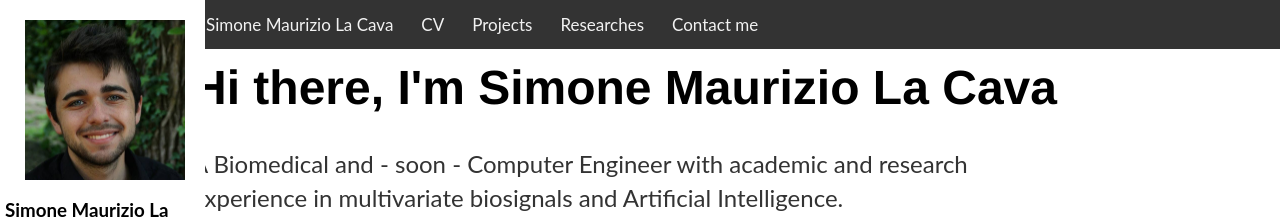
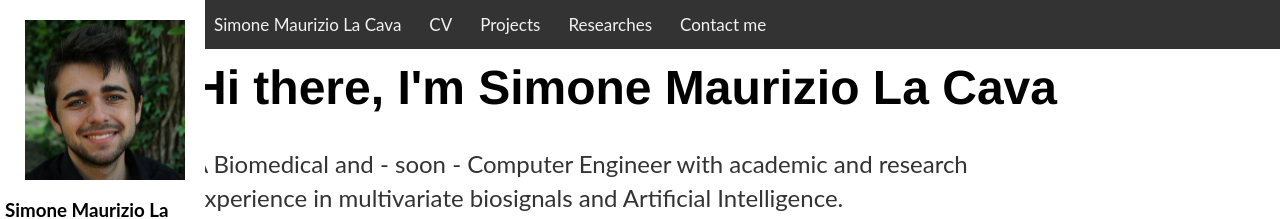
Before and after one commit to smlacava/smlacava.github.io, a Jekyll site: the page built from index.html, in a window 1280 px wide. Shown: the top 219 px of the page. Built offline with Jekyll 4.4.1, drawn with Linux system fonts in a browser that asks for light colours.

Commit message:
Update default.html

```diff
--- a/_layouts/default.html
+++ b/_layouts/default.html
@@ -62,6 +62,7 @@
 			position: fixed;
   			top: 0;
 			width:100%;
+			left: 200px;
 		}
 
 		.topnav a {
```
